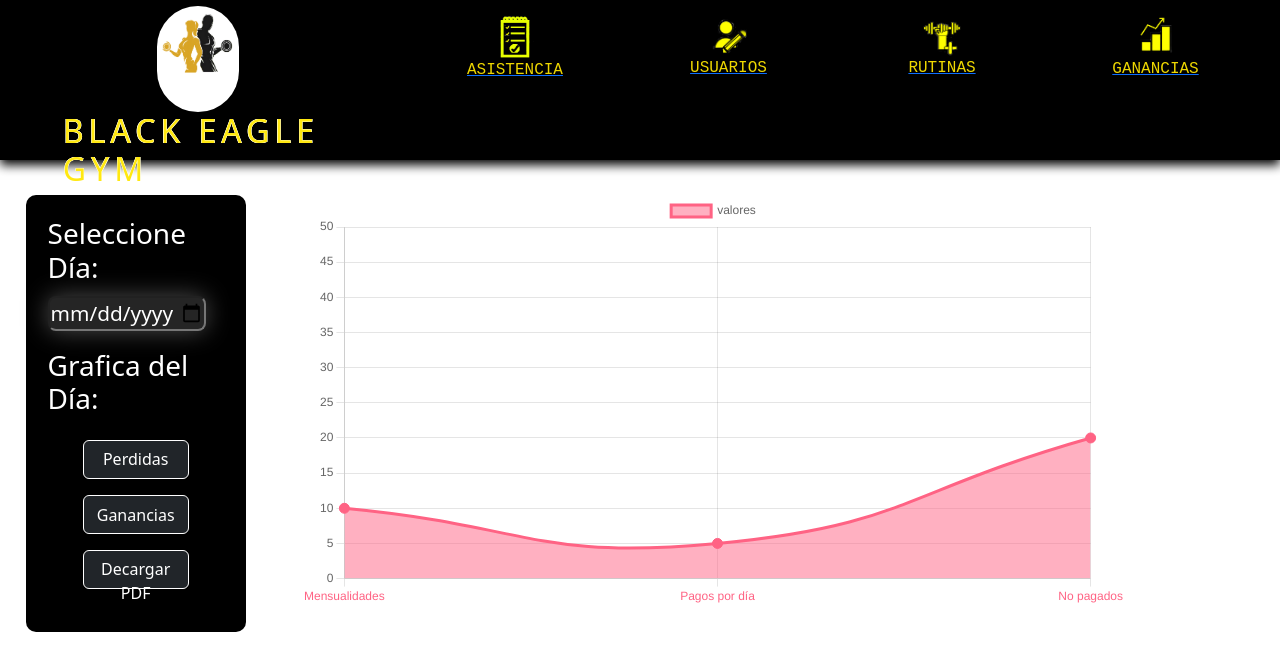
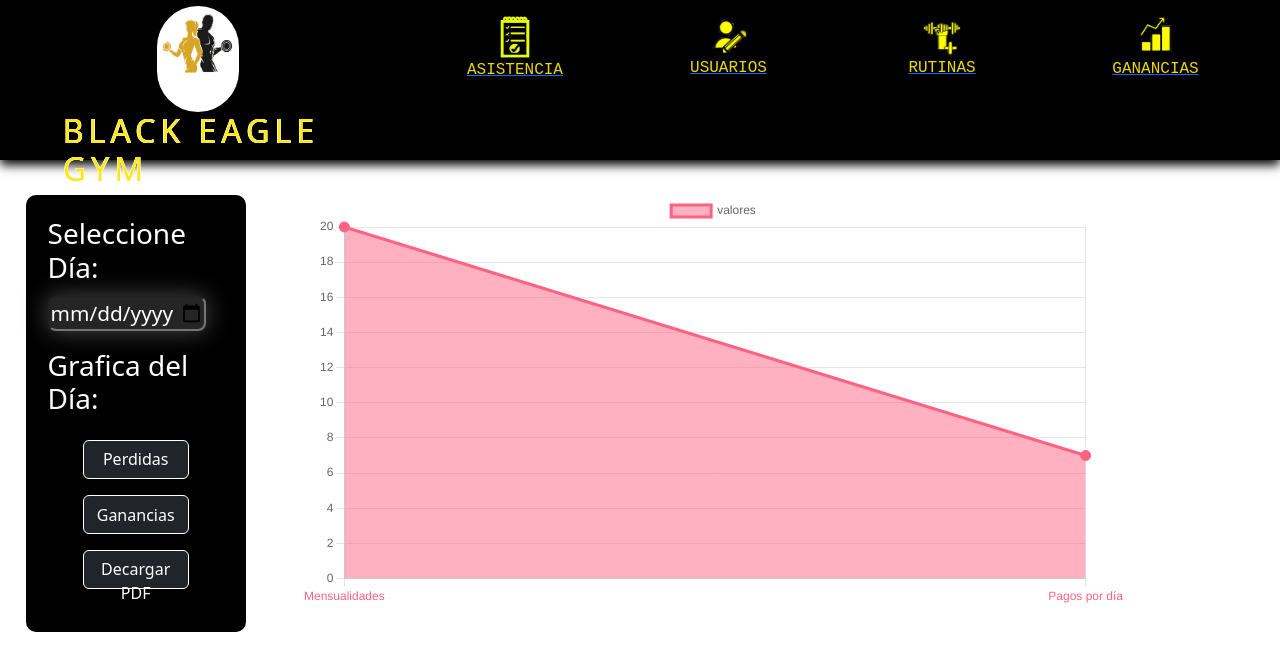
Before and after one commit to kato223272/GymEagleProyecto, a React (Create React App) app: page /ganancias in a window 1280 px wide. Shown: the top 670 px of the page. Built offline with nearby package versions, Linux system fonts and the light colour scheme.

Commit message:
Se crearon cambios al registrar la asistencia, y se modifico la grafica

```diff
--- a/src/Components/Ganancia/Grafica.jsx
+++ b/src/Components/Ganancia/Grafica.jsx
@@ -3,7 +3,7 @@ import {Button} from 'react-bootstrap';
 import {Bar} from 'react-chartjs-2';
 import GraficaEscala from './GraficaEscala';
 import { Line } from 'react-chartjs-2';
-import { useState } from 'react';
+import { useEffect, useState } from 'react';
 import {
     Chart as ChartJS,
     CategoryScale,
@@ -16,6 +16,12 @@ import {
     Filler,
 } from 'chart.js';
 
+export default function Grafica(){
+    const [date,setDate] = useState();
+    const [asistenciasMes, setAsistenciasMes] = useState(0);
+    const [asistenciasDia, setAsistenciasDia] = useState(0);
+
+
     ChartJS.register(
       CategoryScale,
       LinearScale,
@@ -27,10 +33,10 @@ ChartJS.register(
       Filler
   );
 
-var valores=[10, 5, 20, 50];
-var opciones=['Mensualidades', 'Pagos por día', 'No pagados'];
+  let valores = [20, 7];
+  let opciones = ['Mensualidades', 'Pagos por día'];
 
-var mydata = {
+  let mydata = {
       labels: opciones,
       datasets: [
           {
@@ -47,7 +53,7 @@ var mydata = {
       ],
   };
 
-var myOptions = {
+  let myOptions = {
       scales : {
           y : {
               min : 0
@@ -56,10 +62,7 @@ var myOptions = {
               ticks: { color: 'rgb(255, 99, 132)'}
           }
       }
-};
-
-export default function Grafica(){
-    const [date,setDate]=useState();
+  }
 
       return (
         <>
--- a/src/Components/ListaAsistencias/TablaAsistecia.jsx
+++ b/src/Components/ListaAsistencias/TablaAsistecia.jsx
@@ -116,8 +116,8 @@ const TablaAsistencias = () => {
     const apellidoPaterno = userData.apellidoPaterno;
     const apellidoMaterno = userData.apellidoMaterno;
     try {
-      await axios.post('http://localhost:3001/gimnasio/asistencia/registrar', {nombre: nombre, apellidoPaterno:apellidoPaterno, apellidoMaterno: apellidoMaterno, fecha: fechaFormateada})
-      alertValues = {title: 'Agregado!', text: 'Cliente añadido exitosamente', icon: 'success'};
+      await axios.post('http://localhost:3001/gimnasio/asistencia/registrarplanmes', {nombre: nombre, apellidoPaterno:apellidoPaterno, apellidoMaterno: apellidoMaterno, fecha: fechaFormateada})
+      alertValues = {title: 'Añadido!', text: nombre+' añadido a la lsiat de asistencia', icon: 'success'};
       messageAlert(alertValues);
     } catch (error) {
       console.log(error);
--- a/src/Pages/EditarUsuario.jsx
+++ b/src/Pages/EditarUsuario.jsx
@@ -17,7 +17,7 @@ const obtenerFechaFormateada = (fecha) => {
 };
 const fechaFormateada = obtenerFechaFormateada(todayDate);
 
-const [body, setBody] = useState({ nombre:'', apellidoPaterno:'', apellidoMaterno:'', celular:'', fecha: fechaFormateada})
+const [body, setBody] = useState({ nombre:'', apellidoPaterno:'', apellidoMaterno:'', celular:'', fecha: fechaFormateada, plan:''})
 const [seleccionarBoton, setseleccionarBoton]= useState(null);
 const [rutina, setRutina] = useState(false);
 const permitido = /^[a-zA-ZáéíóúüñÁÉÍÓÚÜÑ\s]+$/;
@@ -69,10 +69,10 @@ const calcularProximoPago = () =>{
 
 const handlePayDay = async() =>{
   try {
-    await axios.post('http://localhost:3001/gimnasio/asistencia/registrar', body)
+    await axios.post('http://localhost:3001/gimnasio/asistencia/registrarplandia', body)
     alertValues = {title: 'Agregado!', text: 'Cliente añadido exitosamente', icon: 'success'};
     messageAlert(alertValues);
-    setBody({id_cliente:0, nombre: '', apellidoPaterno: '', apellidoMaterno: '', celular: '', fecha: fechaFormateada });
+    setBody({id_cliente:0, nombre: '', apellidoPaterno: '', apellidoMaterno: '', celular: '', fecha: fechaFormateada, plan:''});
     setseleccionarBoton(null);
     setRutina(false);
   } catch (error) {
```
Lines whose indentation alone changed are shown as unchanged.
